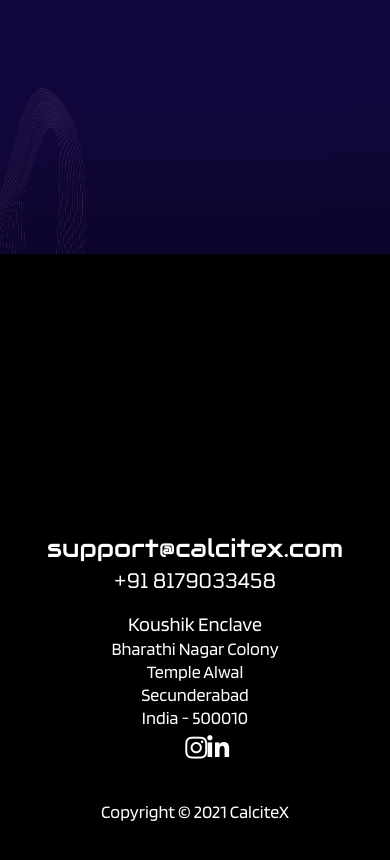
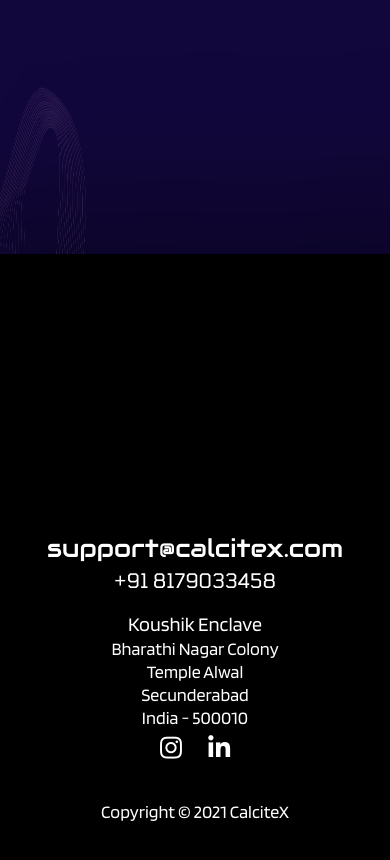
Before and after one commit to calcitex/web, a plain HTML site: page index.html in a window 390 px wide. Shown: the part 5738-6598 px from the top of the page. Drawn offline with nearby package versions, Linux system fonts and the light colour scheme.

Commit message:
mobile view2

```diff
--- a/styles.css
+++ b/styles.css
@@ -1464,6 +1464,7 @@
 #footer p:nth-child(1){font-size:25px;}
 #footer p:nth-child(2){font-size:20px;}
 #footer p{font-size:18px;}
+#footer div{width:70px;}
 }
 
 @keyframes mobile{from{width:0%;} to{width:100%;}}
```
